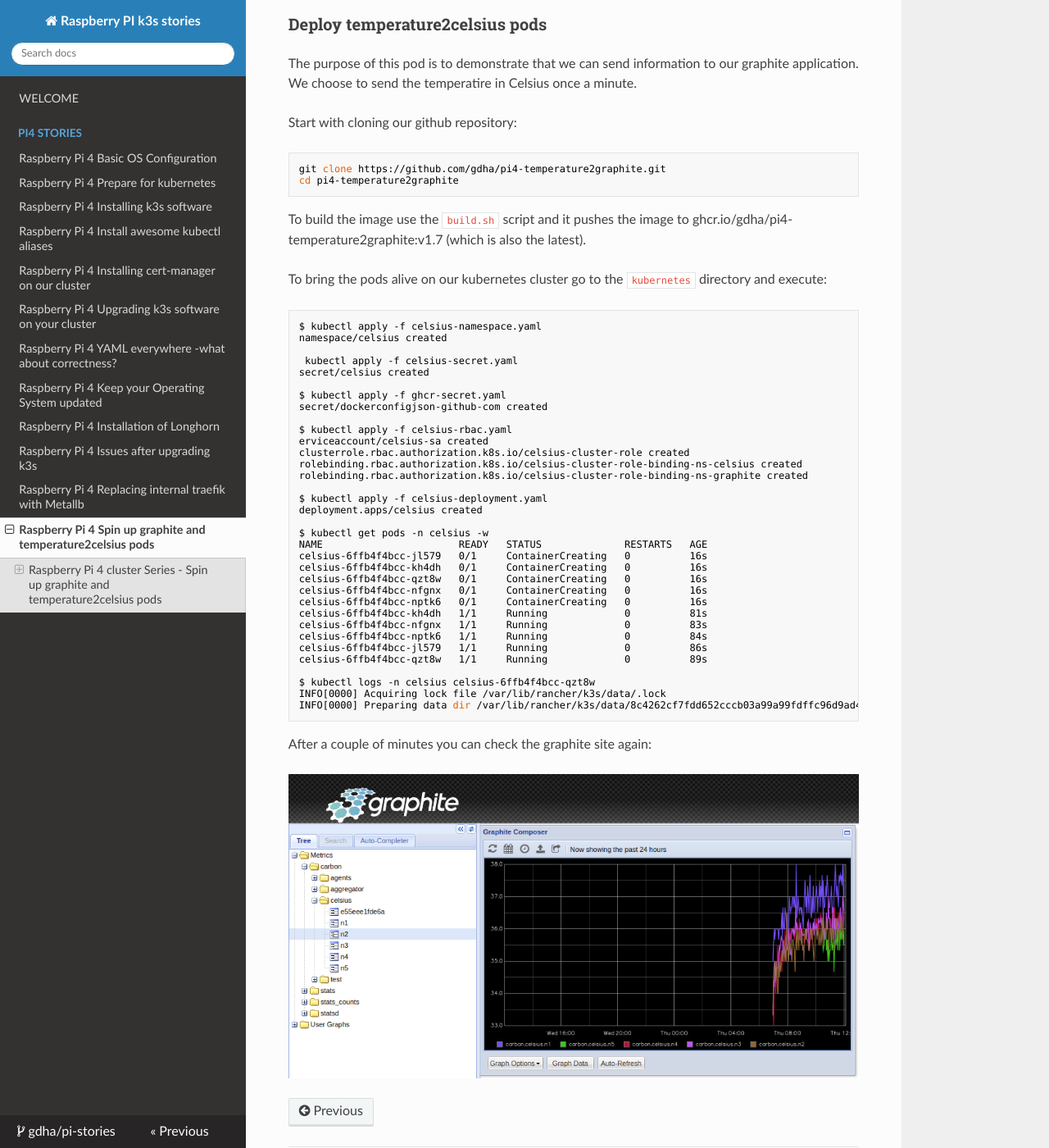
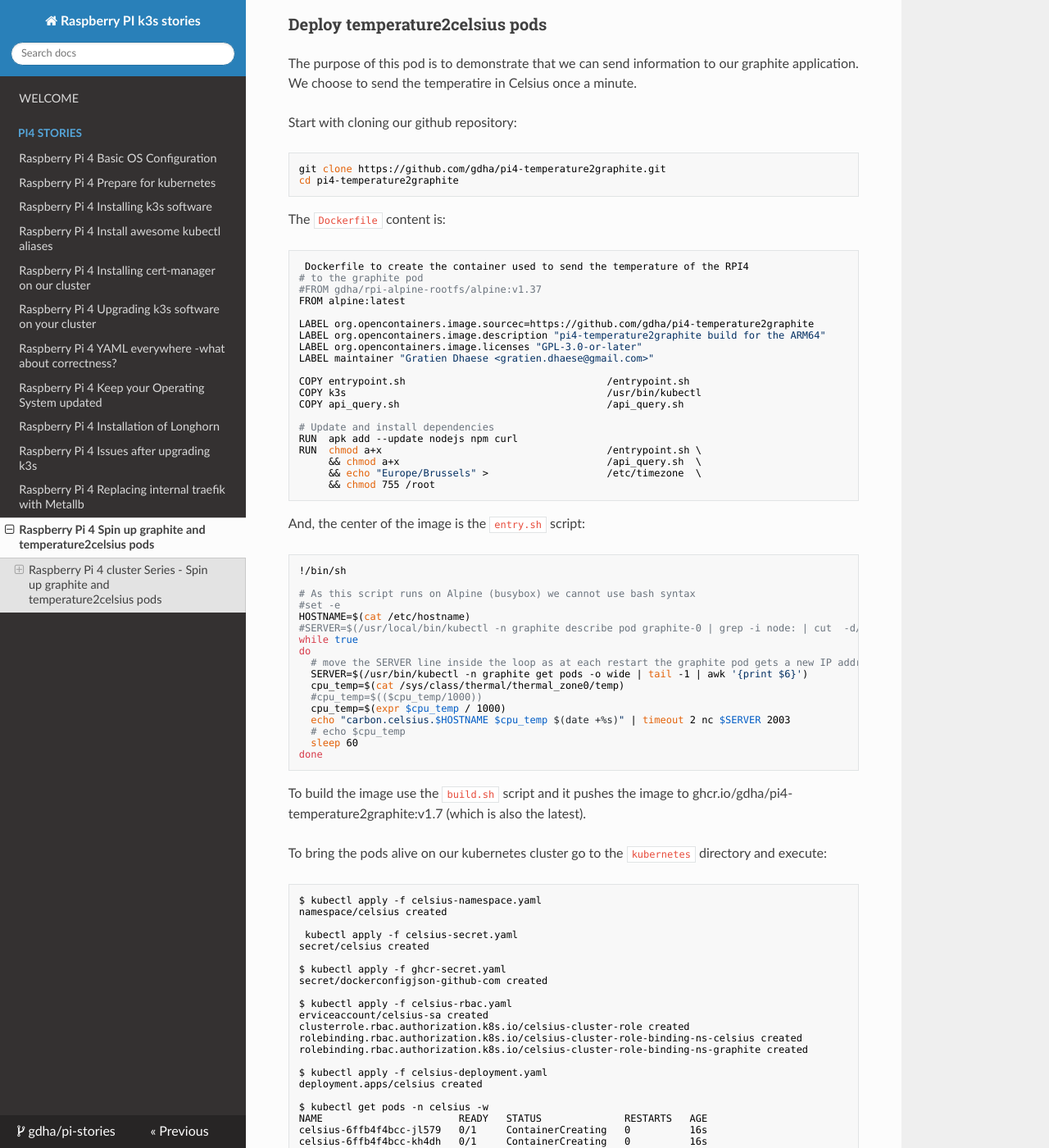
Before and after one commit to gdha/pi-stories, an MkDocs documentation site: the page built from docs/pi-stories12.md, in a window 1280 px wide and 1400 px high, scrolled down 1650 px. Shown: the whole window at 82% size. Built offline with MkDocs 1.6.1, drawn with Linux system fonts in a browser that asks for light colours; nearby versions of some CDN libraries.

Commit message:
add celsius pod with more info

````diff
--- a/docs/pi-stories12.md
+++ b/docs/pi-stories12.md
@@ -68,6 +68,52 @@
 git clone https://github.com/gdha/pi4-temperature2graphite.git
 cd pi4-temperature2graphite
 ```
+The `Dockerfile` content is:
+
+```bash
+ Dockerfile to create the container used to send the temperature of the RPI4
+# to the graphite pod
+#FROM gdha/rpi-alpine-rootfs/alpine:v1.37
+FROM alpine:latest
+
+LABEL org.opencontainers.image.sourcec=https://github.com/gdha/pi4-temperature2graphite
+LABEL org.opencontainers.image.description "pi4-temperature2graphite build for the ARM64"
+LABEL org.opencontainers.image.licenses "GPL-3.0-or-later"
+LABEL maintainer "Gratien Dhaese <gratien.dhaese@gmail.com>"
+
+COPY entrypoint.sh                                  /entrypoint.sh
+COPY k3s                                            /usr/bin/kubectl
+COPY api_query.sh                                   /api_query.sh
+
+# Update and install dependencies
+RUN  apk add --update nodejs npm curl
+RUN  chmod a+x                                      /entrypoint.sh \
+     && chmod a+x                                   /api_query.sh  \
+     && echo "Europe/Brussels" >                    /etc/timezone  \
+     && chmod 755 /root
+```
+
+And, the center of the image is the `entry.sh` script:
+
+```bash
+!/bin/sh
+
+# As this script runs on Alpine (busybox) we cannot use bash syntax
+#set -e
+HOSTNAME=$(cat /etc/hostname)
+#SERVER=$(/usr/local/bin/kubectl -n graphite describe pod graphite-0 | grep -i node: | cut  -d/ -f2)
+while true
+do
+  # move the SERVER line inside the loop as at each restart the graphite pod gets a new IP address
+  SERVER=$(/usr/bin/kubectl -n graphite get pods -o wide | tail -1 | awk '{print $6}')
+  cpu_temp=$(cat /sys/class/thermal/thermal_zone0/temp)
+  #cpu_temp=$(($cpu_temp/1000))
+  cpu_temp=$(expr $cpu_temp / 1000)
+  echo "carbon.celsius.$HOSTNAME $cpu_temp $(date +%s)" | timeout 2 nc $SERVER 2003
+  # echo $cpu_temp
+  sleep 60
+done
+```
 
 To build the image use the `build.sh` script and it pushes the image to ghcr.io/gdha/pi4-temperature2graphite:v1.7 (which is also the latest).
 
````
